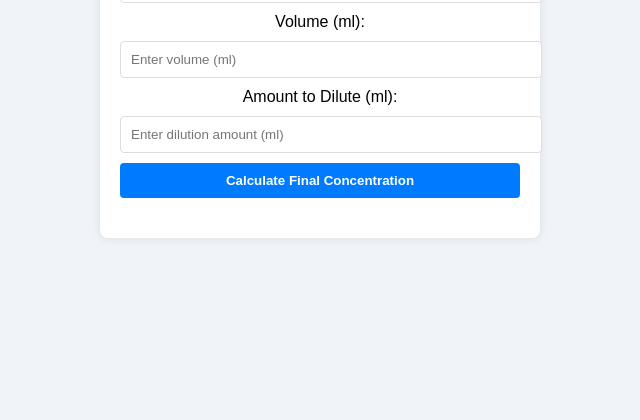
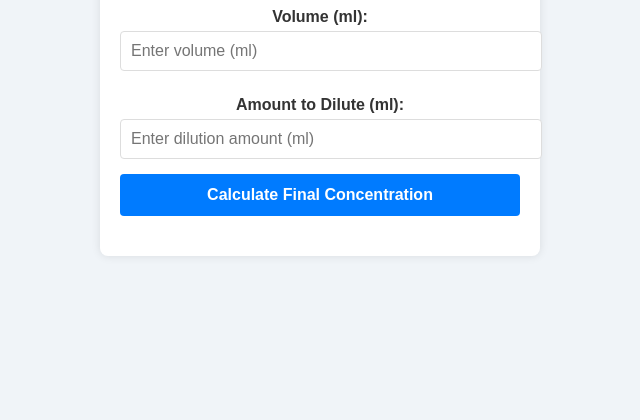
Before and after one commit to AbdelazizGedella/Calculator, a plain HTML site: page index2.html in a window 1280 px wide. Shown: the part 380-800 px from the top of the page, without its empty margins (320-960 px from the left). Drawn offline with Linux system fonts and the light colour scheme.

Commit message:
Update index2.html

```diff
--- a/index2.html
+++ b/index2.html
@@ -25,22 +25,33 @@
         h1 {
             color: #003366;
         }
+        label {
+            font-weight: bold;
+            color: #333;
+            display: block;
+            margin: 10px 0 5px;
+        }
         input {
             width: 100%;
             padding: 10px;
-            margin: 10px 0;
+            margin-bottom: 15px;
             border: 1px solid #ddd;
             border-radius: 4px;
+            font-size: 16px;
         }
         .btn {
             background-color: #007bff;
             color: #fff;
-            padding: 10px;
+            padding: 12px;
             border: none;
             border-radius: 4px;
             cursor: pointer;
             font-weight: bold;
             width: 100%;
+            font-size: 16px;
+        }
+        .btn:hover {
+            background-color: #0056b3;
         }
         .result {
             margin-top: 20px;
```
